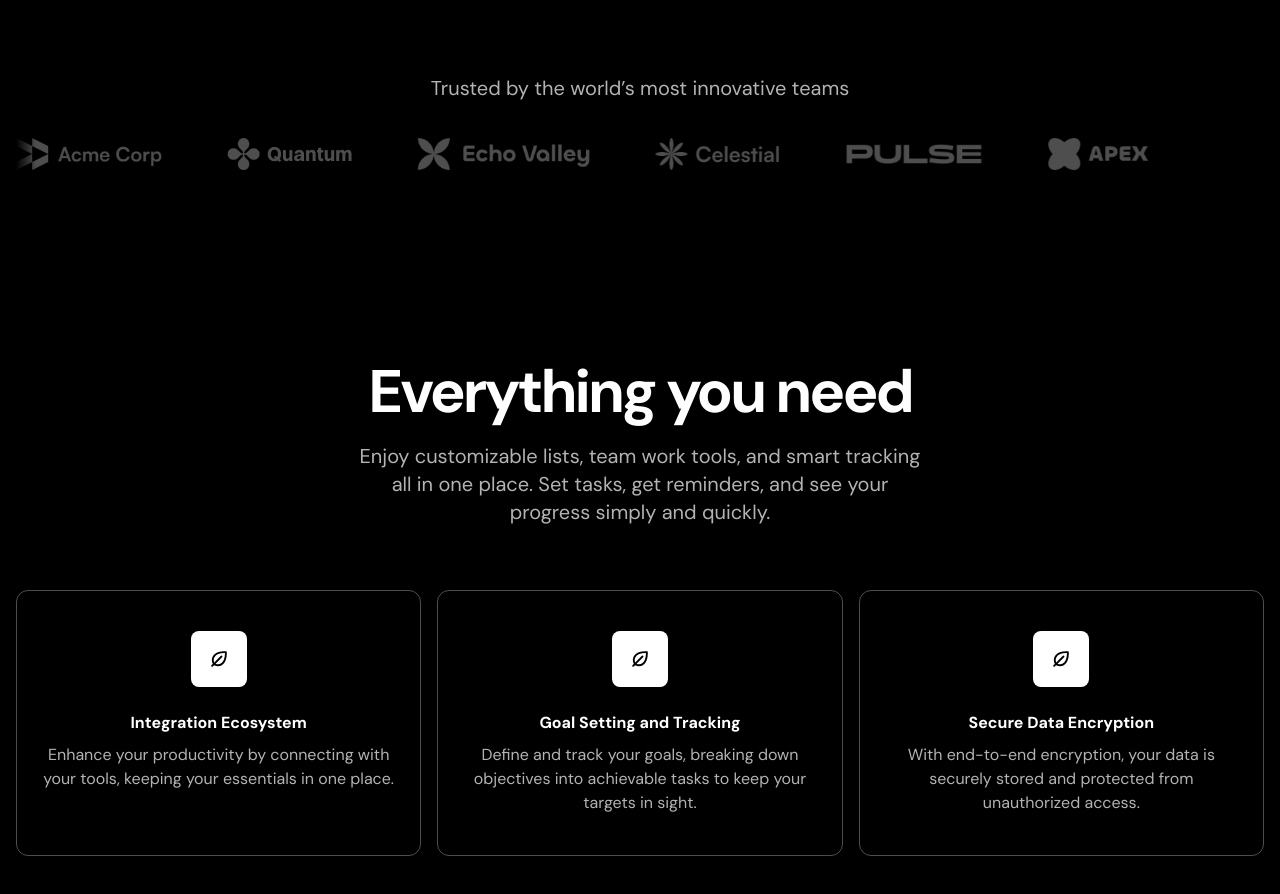
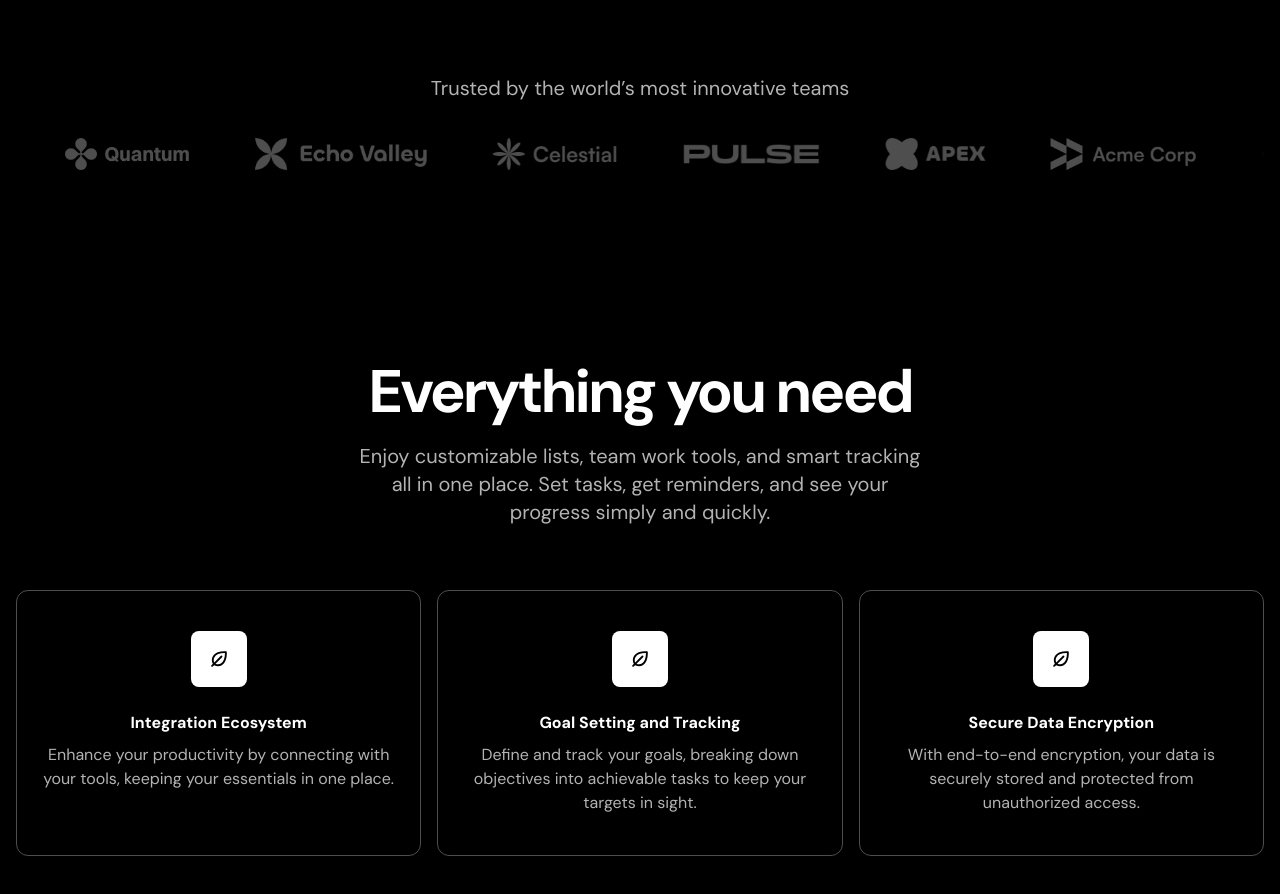
Before and after one commit to anhtudo97/SaaS-landing-page, a Next.js app: page / in a window 1280 px wide. Shown: the part 860-1754 px from the top of the page. Built offline with nearby package versions, Linux system fonts and the light colour scheme.

Commit message:
feat: ticker animation

```diff
--- a/src/components/LogoTicker.tsx
+++ b/src/components/LogoTicker.tsx
@@ -1,3 +1,5 @@
+"use client"
+
 import acmeLogo from "../assets/images/acme.png";
 import quantumLogo from "../assets/images/quantum.png";
 import echoLogo from "../assets/images/echo.png";
@@ -6,6 +8,7 @@ import pulseLogo from "../assets/images/pulse.png";
 import apexLogo from "../assets/images/apex.png";
 import Image from "next/image";
 import clsx from "clsx";
+import { motion } from "framer-motion";
 
 const images = [
   { src: acmeLogo, alt: "Acme Logo" },
@@ -23,11 +26,16 @@ export const LogoTicker = () => {
       <div className={
         clsx(
           "overflow-hidden mt-9 relative",
-          "before:content-[''] before:absolute before:h-full before:w-5 before:left-0 before:top-0 before:bg-[linear-gradient(to_right,#000,rgb(0,0,0,0))]",
+          "before:content-[''] before:z-10 before:absolute before:h-full before:w-5 before:left-0 before:top-0 before:bg-[linear-gradient(to_right,#000,rgb(0,0,0,0))]",
           "after:content-[''] after:absolute after:h-full after:w-5 after:right-0 after:top-0 after:bg-[linear-gradient(to_left,#000,rgb(0,0,0,0))]"
         )
       }>
-        <div className="flex gap-16">
+        <motion.div
+          className="flex gap-16 pr-16 flex-none"
+          initial={{ translateX: 0 }}
+          animate={{ translateX: "-50%" }}
+          transition={{ duration: 5, ease: "linear", repeat: Infinity }}
+        >
           {
             images.map(({ alt, src }) => {
               return (
@@ -40,7 +48,19 @@ export const LogoTicker = () => {
               );
             })
           }
-        </div>
+          {
+            images.map(({ alt, src }) => {
+              return (
+                <Image
+                  key={`${alt}`}
+                  src={src}
+                  alt={alt}
+                  className="flex-none h-8 w-auto"
+                />
+              );
+            })
+          }
+        </motion.div>
       </div>
     </div>
   </div>;
```
